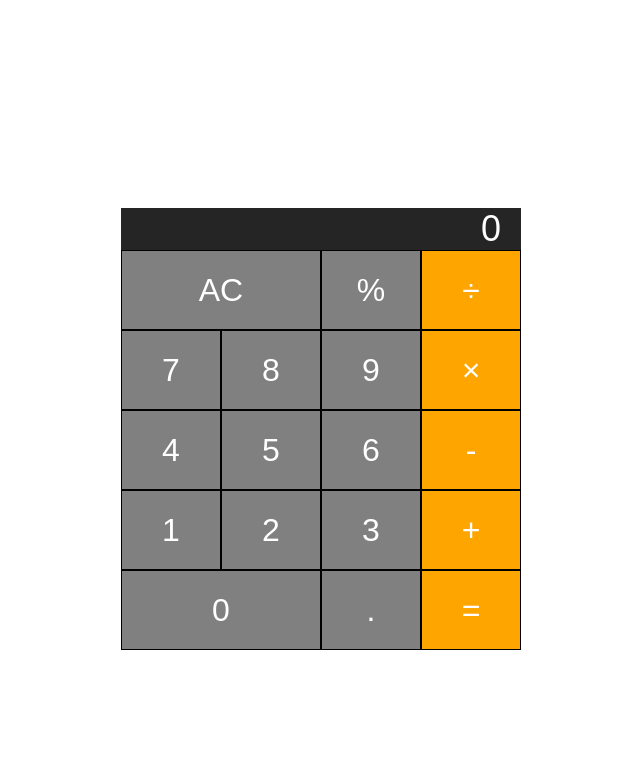
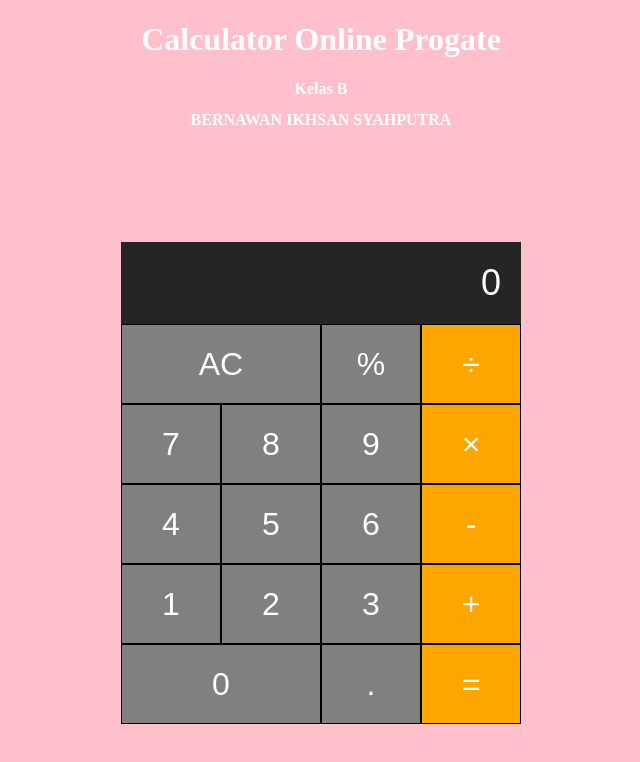
Before and after one commit to bernawan/Project-Mandiri-FED, a plain HTML site: page kalkulator/index.html in a window 1280 px wide. Shown: the whole page, without its empty margins (319-959 px from the left). Drawn offline with Linux system fonts and the light colour scheme.

Commit message:
terakhir

```diff
--- a/kalkulator/index.html
+++ b/kalkulator/index.html
@@ -6,6 +6,11 @@
         <link rel="stylesheet" href="stylesheet.css">
     </head>
     <body>
+        <div class="Header">
+            <h1>Calculator Online Progate</h1>
+            <h2>Kelas B</h2>
+            <h2>BERNAWAN IKHSAN SYAHPUTRA</h2>
+        </div>
         <div class="calculator">
             <input type="text" class="calculator-screen" value="0" disabled/>
             <div class="calculator-keys">
--- a/kalkulator/stylesheet.css
+++ b/kalkulator/stylesheet.css
@@ -1,7 +1,21 @@
+body {
+    background-color: pink;
+}
+
+body h1 {
+    color: white;
+    text-align: center;
+}
+
+body h2 {
+    color: white;
+    text-align: center;
+    font-size: 16px;
+}
 .calculator {
     text-align: center;
     margin: 0 auto;
-    padding-top: 200px;
+    padding-top: 100px;
     width: 400px;
 }
 
@@ -13,7 +27,7 @@
     text-align: right;
     font-size: 36px;
     border: none;
-    padding: 0 20px;
+    padding: 20px 20px;
     box-sizing: border-box;
 }
 
```
